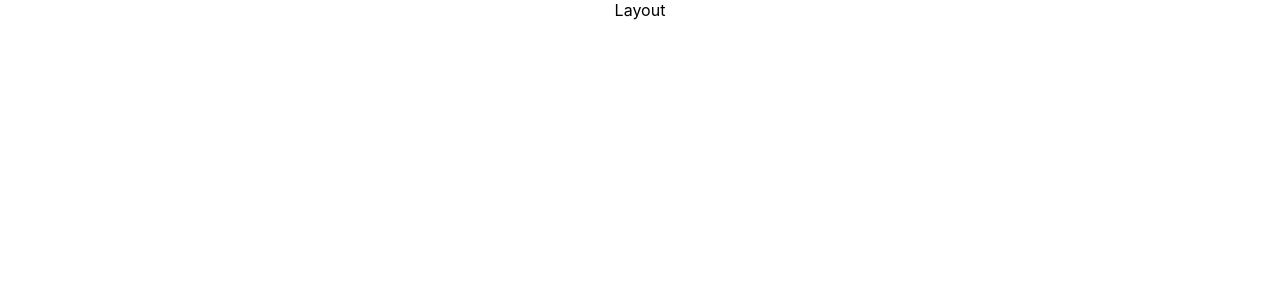
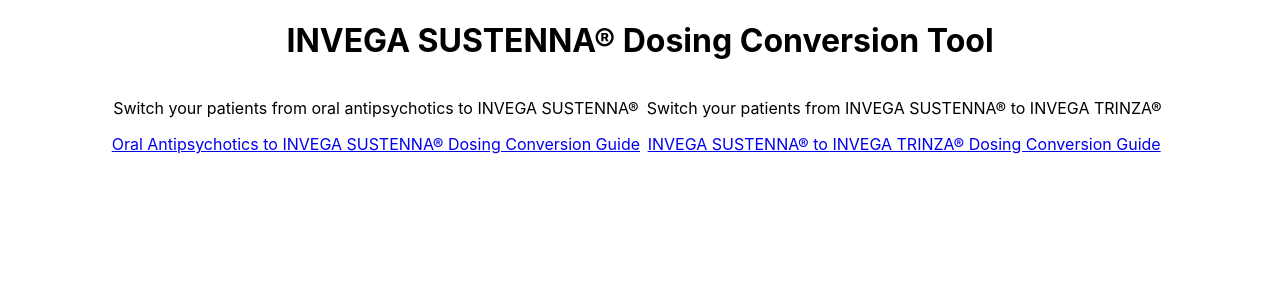
Before and after one commit to MagicMark5/dosing-conversion, a React (Create React App) app: page / in a window 1280 px wide. Shown: the top 300 px of the page. Built offline with nearby package versions, Linux system fonts and the light colour scheme.

Commit message:
Set up routes for each dosing conversion tool

```diff
--- a/public/index.html
+++ b/public/index.html
@@ -24,7 +24,7 @@
       work correctly both with client-side routing and a non-root public URL.
       Learn how to configure a non-root public URL by running `npm run build`.
     -->
-    <title>React App</title>
+    <title>INVEGA SUSTENNA® dosing conversion guides</title>
   </head>
   <body>
     <noscript>You need to enable JavaScript to run this app.</noscript>
--- a/src/App.css
+++ b/src/App.css
@@ -2,37 +2,19 @@
   text-align: center;
 }
 
-.App-logo {
+/* .App-logo {
   height: 40vmin;
   pointer-events: none;
+} */
+
+.home {
+  display: flex;
+  flex-direction: column;
+  justify-content: flex-start;
+  align-items: center;
 }
 
-@media (prefers-reduced-motion: no-preference) {
-  .App-logo {
-    animation: App-logo-spin infinite 20s linear;
-  }
+.grid-2x2 {
+  display: grid;
+  grid-template-columns: 1fr 1fr;
 }
-
-.App-header {
-  background-color: #282c34;
-  min-height: 100vh;
-  display: flex;
-  flex-direction: column;
-  align-items: center;
-  justify-content: center;
-  font-size: calc(10px + 2vmin);
-  color: white;
-}
-
-.App-link {
-  color: #61dafb;
-}
-
-@keyframes App-logo-spin {
-  from {
-    transform: rotate(0deg);
-  }
-  to {
-    transform: rotate(360deg);
-  }
-}
--- a/src/App.js
+++ b/src/App.js
@@ -3,18 +3,22 @@
 // react-router-dom node package
 import { Routes, Route } from "react-router-dom";
 // custom components
-import Layout from './components/Layout';
 import Home from './components/Home';
+import DosingInvegaSustenna from './components/DosingInvegaSustenna';
+import DosingInvegaTrinza from './components/DosingInvegaTrinza';
 
 function App() {
+
+  // the route for '/dosing-tool-invega-sustenna' is for converting doses from "Oral Antipsychotics to Invega Sustenna", (<DosingInvegaSustenna />)
+  // the route for '/dosing-tool-invega-trinza' is for converting doses from "Invega Sustenna to Invega Trinza", (<DosingInvegaTrinza />)
+
   return (
     <div className="App">
       <Routes>
-        <Route element={<Layout />}>
+        <Route>
           {<Route path="/" element={<Home />} />}
-          {/* <Route path="/login" element={<LoginPage />} />
-          <Route path="/templates" element={<Templates />} />
-          <Route path="/timelines" element={<Timelines />} />     */}
+          <Route path="/dosing-tool-invega-sustenna" element={<DosingInvegaSustenna />} />
+          <Route path="/dosing-tool-invega-trinza" element={<DosingInvegaTrinza />} />
         </Route>
       </Routes>
     </div>
--- /dev/null
+++ b/src/components/DosingInvegaSustenna.js
@@ -0,0 +1,5 @@
+export default function DosingInvegaSustenna() {
+  return (
+    <div className="DosingInvegaSustenna">Invega Sustenna</div>
+  )
+};
--- /dev/null
+++ b/src/components/DosingInvegaTrinza.js
@@ -0,0 +1,5 @@
+export default function DosingInvegaTrinza() {
+  return (
+    <div className="DosingInvegaTrinza">Invega Trinza</div>
+  )
+};
--- a/src/components/Home.js
+++ b/src/components/Home.js
@@ -1,7 +1,15 @@
+import { Link } from 'react-router-dom';
+
 export default function Home() {
   return (
     <div className="home">
-      Home
+      <h1>INVEGA SUSTENNA® Dosing Conversion Tool </h1>
+      <div className="grid-2x2">
+        <p>Switch your patients from oral antipsychotics to INVEGA SUSTENNA®</p>
+        <p>Switch your patients from INVEGA SUSTENNA® to INVEGA TRINZA®</p>
+        <Link to="/dosing-tool-invega-sustenna">Oral Antipsychotics to INVEGA SUSTENNA® Dosing Conversion Guide</Link>
+        <Link to="/dosing-tool-invega-trinza">INVEGA SUSTENNA® to INVEGA TRINZA® Dosing Conversion Guide</Link>
+      </div>
     </div>
   )
 }
--- a/src/components/Layout.js
+++ /dev/null
@@ -1,7 +0,0 @@
-export default function Layout() {
-  return (
-    <div className="layout">
-      Layout
-    </div>
-  )
-}
```
